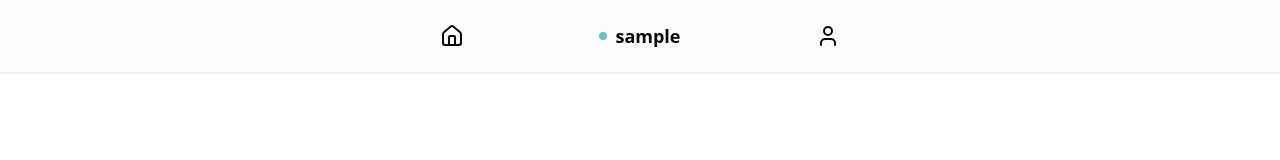
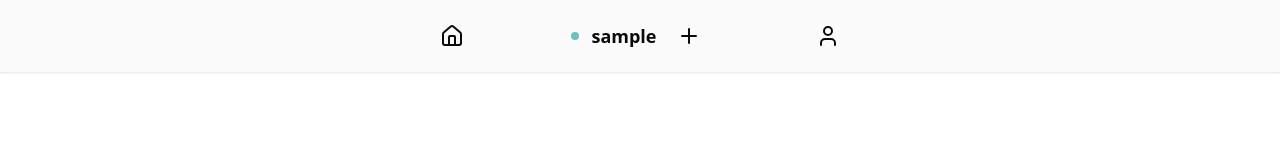
Before and after one commit to ahmadelkattan/Donation_Tracking_System, a Next.js app: page /add in a window 1280 px wide. Shown: the top 160 px of the page. Built offline with nearby package versions, Linux system fonts and the light colour scheme; sample sign-in values are in the browser's storage.

Commit message:
feat: add plus button to header for navigation
Create button linking to /add page with icon style and hover effects.

```diff
--- a/components/LayoutWrapper.tsx
+++ b/components/LayoutWrapper.tsx
@@ -5,7 +5,7 @@ import React from "react"
 import Link from 'next/link'
 import { useRouter } from 'next/navigation'
 import { useState } from 'react'
-import { Home, LogOut, User } from 'lucide-react'
+import { Home, LogOut, User, Plus } from 'lucide-react'
 
 interface LayoutWrapperProps {
   children: React.ReactNode
@@ -28,9 +28,12 @@ export function LayoutWrapper({
             <Link href="/dashboard" className="p-2 hover:bg-accent rounded-xl transition-colors hover:text-primary">
               <Home size={24} />
             </Link>
-            <div className="flex items-center gap-2">
+            <div className="flex items-center gap-3">
               <div className="w-2 h-2 bg-primary rounded-full animate-pulse"></div>
               <h1 className="text-lg font-semibold">{username}</h1>
+              <Link href="/add" className="p-2 hover:bg-accent rounded-xl transition-colors hover:text-primary">
+                <Plus size={24} />
+              </Link>
             </div>
             <Link href="/profile" className="p-2 hover:bg-accent rounded-xl transition-colors hover:text-primary">
               <User size={24} />
```
